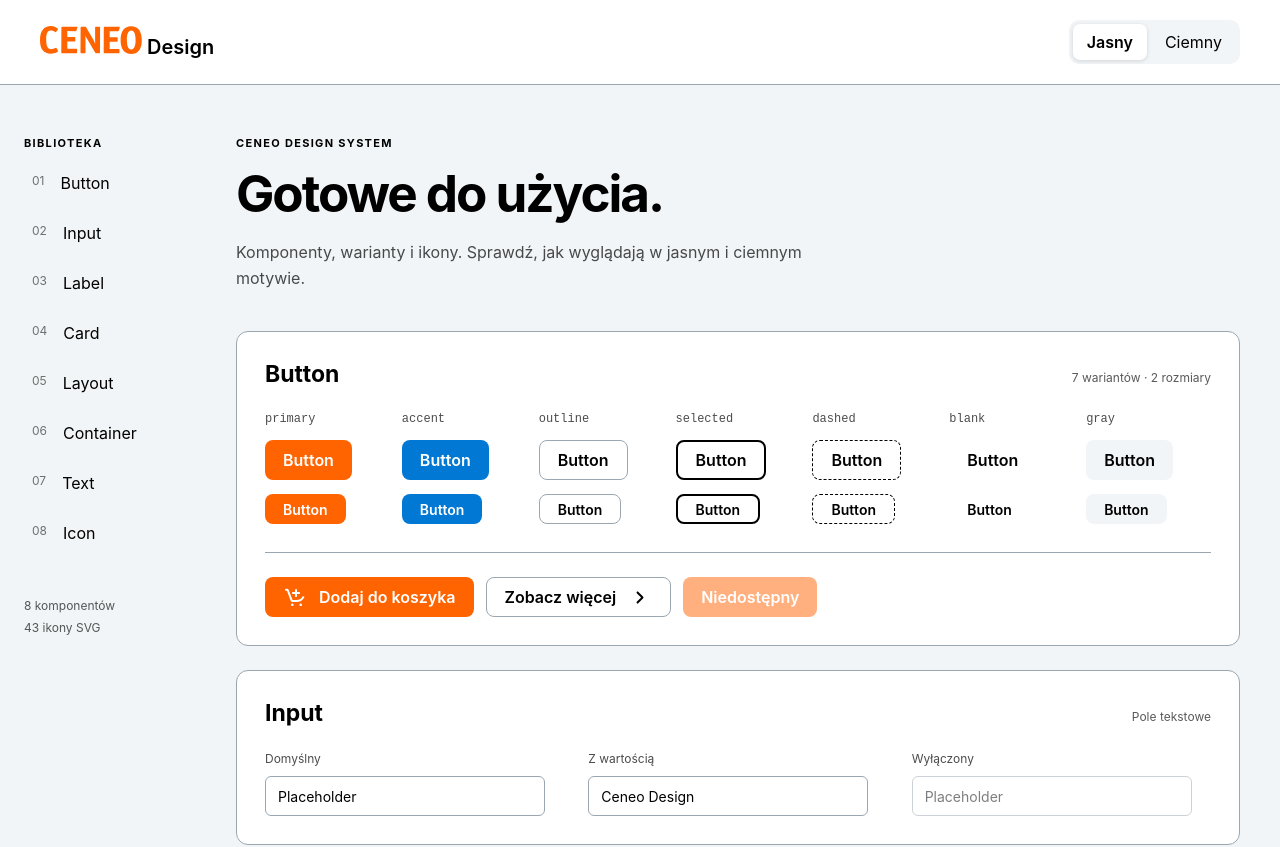
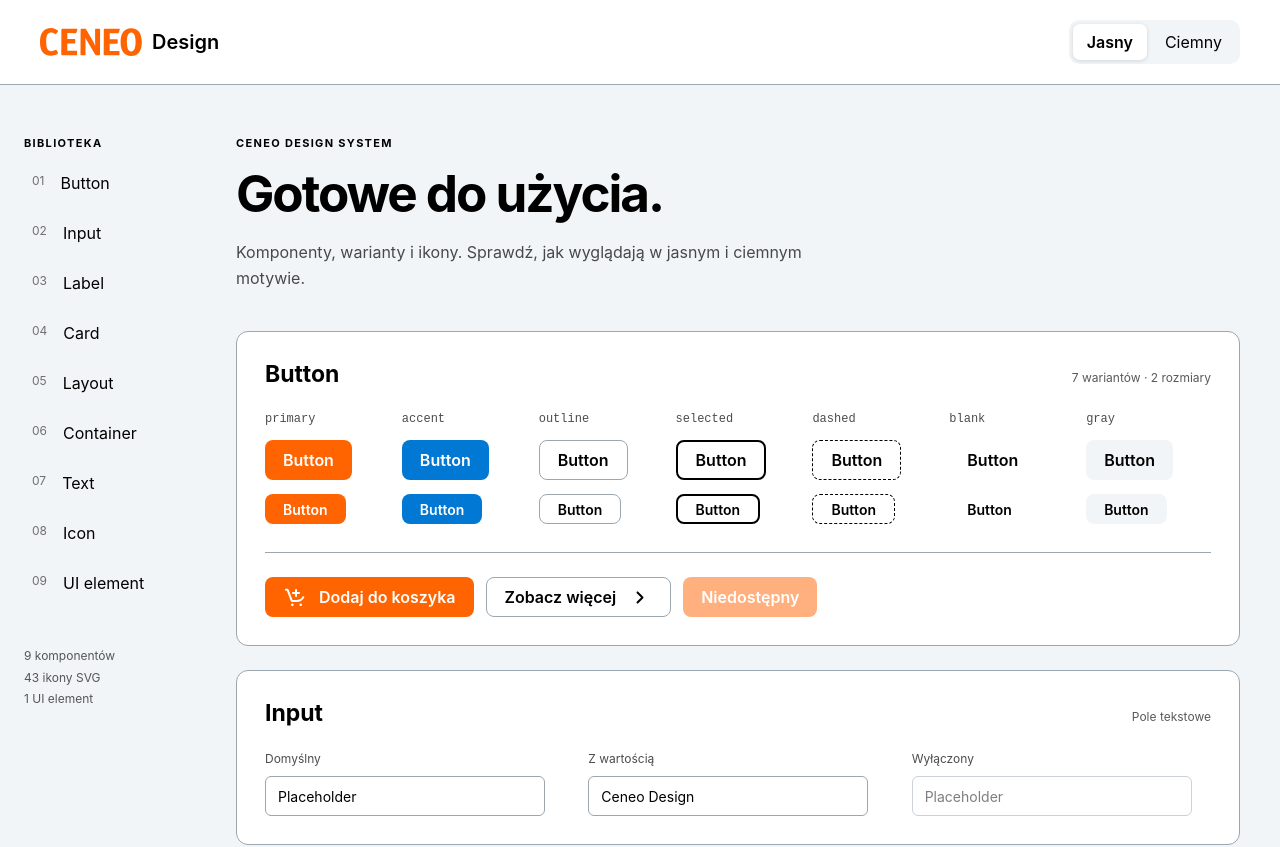
Before and after one commit to ryszard-raby/CeneoDesign, a Preact app: page / in a window 1280 px wide. Shown: the top 847 px of the page. Built offline with nearby package versions, Linux system fonts and the light colour scheme.

Commit message:
feat: add UiElement component for rendering branded assets; update app layout and styles

```diff
--- a/src/app.tsx
+++ b/src/app.tsx
@@ -7,8 +7,9 @@
 import { Text } from './components/text/text'
 import { Input } from './components/input/input'
 import { Label } from './components/label/label'
+import { UiElement } from './components/ui-element/ui-element'
 
-const sections = ['Button', 'Input', 'Label', 'Card', 'Layout', 'Container', 'Text', 'Icon']
+const sections = ['Button', 'Input', 'Label', 'Card', 'Layout', 'Container', 'Text', 'Icon', 'UI element']
 const variants = ['primary', 'accent', 'outline', 'selected', 'dashed', 'blank', 'gray'] as const
 const textSizes = ['xs', 'sm', 'base', 'lg', 'xl', '2xl', '3xl'] as const
 
@@ -33,7 +34,7 @@
   return (
     <div class="preview">
       <header class="preview__header">
-        <a href="#" class="preview__brand"><img src="./src/ui elements/logo.svg" alt="Ceneo Logo" /> Design</a>
+        <a href="#" class="preview__brand"><UiElement name="logo" /> Design</a>
         <div class="theme-switch" role="group" aria-label="Motyw podglądu">
           <button type="button" aria-pressed={theme === 'light'} onClick={() => setTheme('light')}>Jasny</button>
           <button type="button" aria-pressed={theme === 'dark'} onClick={() => setTheme('dark')}>Ciemny</button>
@@ -42,8 +43,8 @@
       <div class="preview__body">
         <aside class="preview__sidebar">
           <p class="eyebrow">Biblioteka</p>
-          <nav aria-label="Komponenty">{sections.map((name, i) => <a href={`#${name.toLowerCase()}`} key={name}><span>0{i + 1}</span>{name}</a>)}</nav>
-          <p class="preview__note">8 komponentów<br />43 ikony SVG</p>
+          <nav aria-label="Komponenty">{sections.map((name, i) => <a href={`#${name.toLowerCase().replace(/\s+/g, '-')}`} key={name}><span>0{i + 1}</span>{name}</a>)}</nav>
+          <p class="preview__note">9 komponentów<br />43 ikony SVG<br />1 UI element</p>
         </aside>
         <main class="preview__main">
           <div class="preview__intro"><p class="eyebrow">Ceneo Design System</p><h1>Gotowe do użycia.</h1><p>Komponenty, warianty i ikony. Sprawdź, jak wyglądają w jasnym i ciemnym motywie.</p></div>
@@ -105,6 +106,12 @@
             <div class="icon-grid">{filteredIcons.map(name => <div class="icon-sample" key={name}><Icon name={name} /><code>{name}</code></div>)}</div>
             {filteredIcons.length === 0 && <p role="status">Nie znaleziono ikon.</p>}
           </section>
+          <section id="ui-element" class="preview-section">
+            <header><h2>UI element</h2><span>1 element</span></header>
+            <div class="ui-element-grid">
+              <div class="ui-element-sample"><UiElement name="logo" label="Ceneo" /><code>logo</code></div>
+            </div>
+          </section>
         </main>
       </div>
     </div>
--- /dev/null
+++ b/src/components/ui-element/index.ts
@@ -0,0 +1,2 @@
+export { UiElement, uiElementNames } from './ui-element'
+export type { UiElementName, UiElementProps } from './ui-element'
--- /dev/null
+++ b/src/components/ui-element/ui-element.scss
@@ -0,0 +1,12 @@
+.cd-ui-element {
+  display: block;
+  flex: none;
+  max-width: 100%;
+  height: auto;
+  object-fit: contain;
+}
+
+.cd-ui-element--logo {
+  width: 102px;
+  aspect-ratio: 102 / 28;
+}
--- /dev/null
+++ b/src/components/ui-element/ui-element.tsx
@@ -0,0 +1,36 @@
+import './ui-element.scss'
+
+export const uiElementNames = ['logo'] as const
+
+export type UiElementName = (typeof uiElementNames)[number]
+
+const uiElementFiles = import.meta.glob('../../ui elements/*.svg', {
+  eager: true,
+  query: '?url',
+  import: 'default',
+}) as Record<string, string>
+
+const uiElementUrls = Object.fromEntries(
+  Object.entries(uiElementFiles).map(([path, url]) => {
+    const filename = path.split('/').pop()!.replace(/\.svg$/i, '')
+    return [filename.toLowerCase().replace(/\s+/g, '-'), url]
+  }),
+) as Record<UiElementName, string>
+
+export interface UiElementProps {
+  name: UiElementName
+  label?: string
+  class?: string
+}
+
+export function UiElement({ name, label, class: className }: UiElementProps) {
+  return (
+    <img
+      class={['cd-ui-element', `cd-ui-element--${name}`, className].filter(Boolean).join(' ')}
+      src={uiElementUrls[name]}
+      alt={label ?? ''}
+      aria-hidden={label ? undefined : true}
+      draggable={false}
+    />
+  )
+}
--- a/src/styles.scss
+++ b/src/styles.scss
@@ -13,7 +13,7 @@
 .eyebrow { font-size: 11px; font-weight: 700; text-transform: uppercase; letter-spacing: .12em; }
 .preview {
   &__header { position: sticky; top: 0; z-index: 10; display: flex; align-items: center; justify-content: space-between; gap: 20px; padding: 20px 40px; border-bottom: 1px solid var(--cd-border-border-2); background: var(--cd-background-backgorund); }
-  &__brand { text-decoration: none; font-size: 20px; font-weight: 600; span { color: var(--cd-color-fixed-primary); font-size: 28px; font-weight: 800; margin-right: 10px; } }
+  &__brand { display: flex; align-items: center; gap: 10px; text-decoration: none; font-size: 20px; font-weight: 600; }
   &__body { display: grid; grid-template-columns: 220px minmax(0, 1fr); max-width: 1600px; margin: auto; }
   &__sidebar { padding: 40px 24px; nav { display: grid; gap: 6px; } nav a { display: flex; gap: 16px; padding: 12px 8px; text-decoration: none; border-radius: 6px; &:hover { background: var(--cd-background-backgorund); } span { opacity: .55; font-size: 12px; } } }
   &__note { margin-top: 40px; font-size: 12px; line-height: 1.8; opacity: .65; }
@@ -41,6 +41,8 @@
 .icon-search { display: grid; gap: 8px; max-width: 360px; font-size: 13px; margin-bottom: 24px; input { width: 100%; padding: 12px; color: var(--cd-text-text); background: var(--cd-background-background-2); border: 1px solid var(--cd-border-border-2); border-radius: 6px; } }
 .icon-grid { display: grid; grid-template-columns: repeat(auto-fill, minmax(100px, 1fr)); gap: 10px; }
 .icon-sample { display: flex; flex-direction: column; align-items: center; gap: 14px; padding: 20px 8px; border-radius: 6px; background: var(--cd-background-background-2); code { font-size: 11px; } }
+.ui-element-grid { display: flex; flex-wrap: wrap; gap: 16px; }
+.ui-element-sample { display: grid; justify-items: start; gap: 14px; min-width: 180px; padding: 24px; border-radius: 6px; background: var(--cd-background-background-2); code { font-size: 11px; } }
 @media (max-width: 720px) {
   .preview__header { padding: 16px; }
   .preview__body { display: block; }
```
Also changed, not shown: src/components/ui-element/component.json (added, +52 -0 lines).
